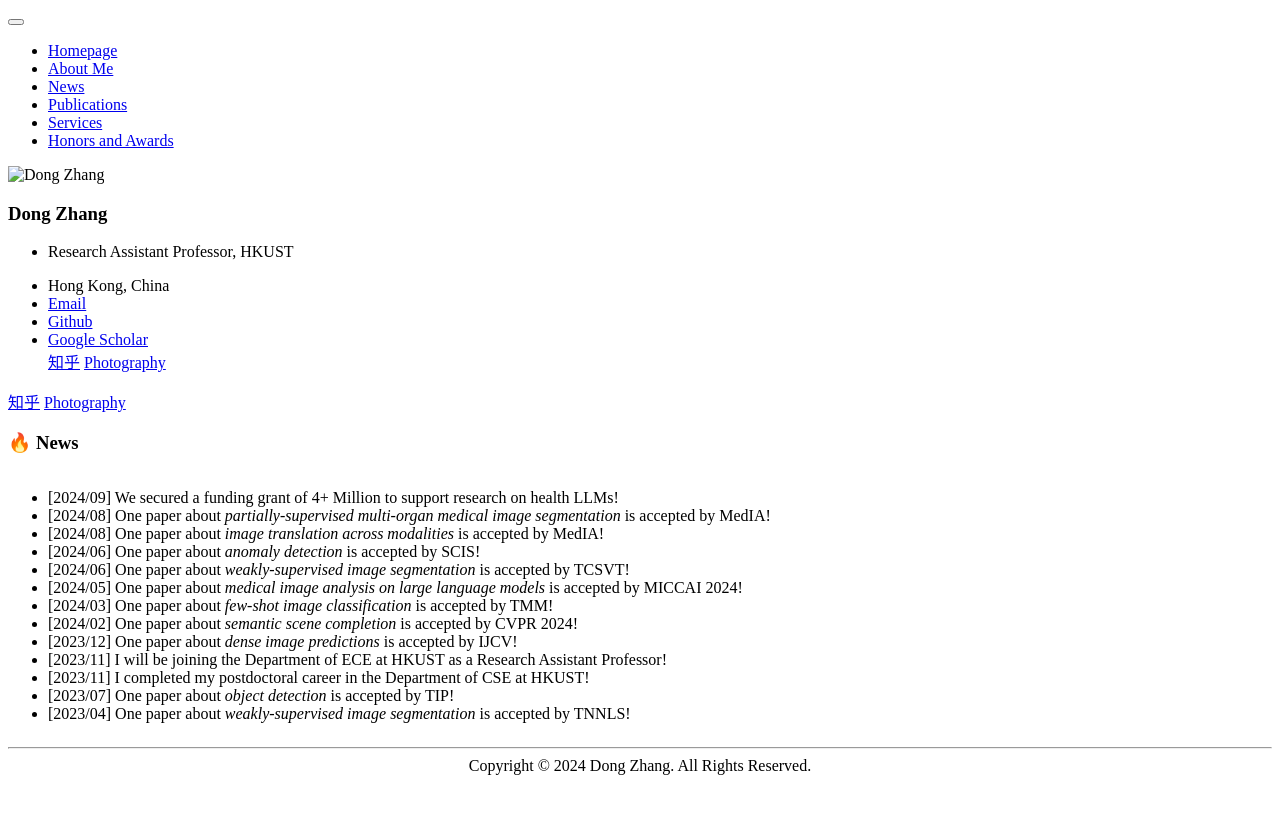
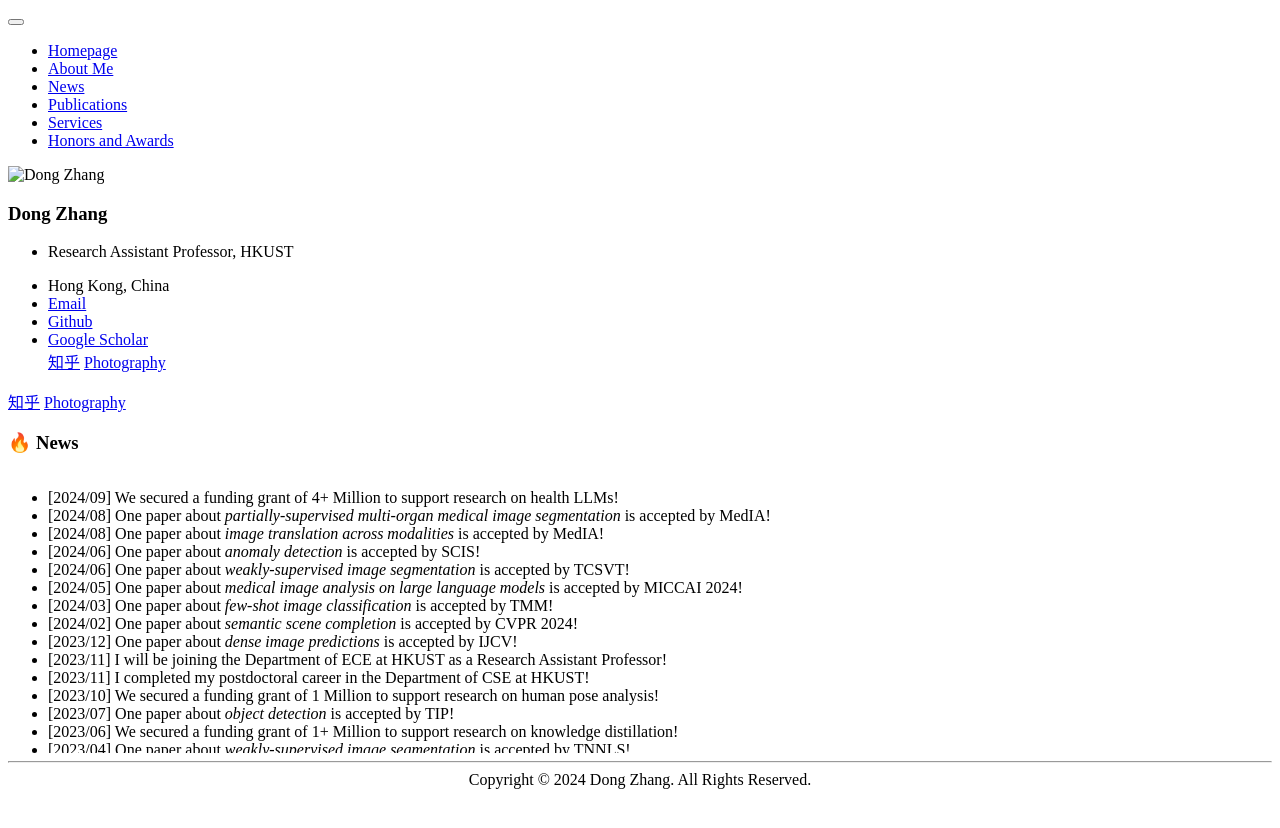
Before and after one commit to ZHANGDONG-NJUST/zhangdong-njust.github.io, a Jekyll site: the page built from _pages/includes/1_news.md, in a window 1280 px wide. Shown: the top 828 px of the page. Built offline with Jekyll 4.4.1, drawn with Linux system fonts in a browser that asks for light colours; our own code applies the rules of GitHub Pages for plain Markdown files.

Commit message:
Update 1_news.md

```diff
--- a/_pages/includes/1_news.md
+++ b/_pages/includes/1_news.md
@@ -52,9 +52,17 @@
             <span class="news-date">[2023/11]</span>
             <span class="news-content">I completed my postdoctoral career in the Department of CSE at HKUST!</span>
         </li>
+       <li class="news-item">
+            <span class="news-date">[2023/10]</span>
+            <span class="news-content">We secured a funding grant of 1 Million to support research on human pose analysis!</span>
+        </li>
         <li class="news-item">
             <span class="news-date">[2023/07]</span>
             <span class="news-content">One paper about <span style="font-style: italic;">object detection</span> is accepted by TIP!</span>
+        </li>
+        <li class="news-item">
+            <span class="news-date">[2023/06]</span>
+            <span class="news-content">We secured a funding grant of 1+ Million to support research on knowledge distillation!</span>
         </li>
         <li class="news-item">
             <span class="news-date">[2023/04]</span>
```
